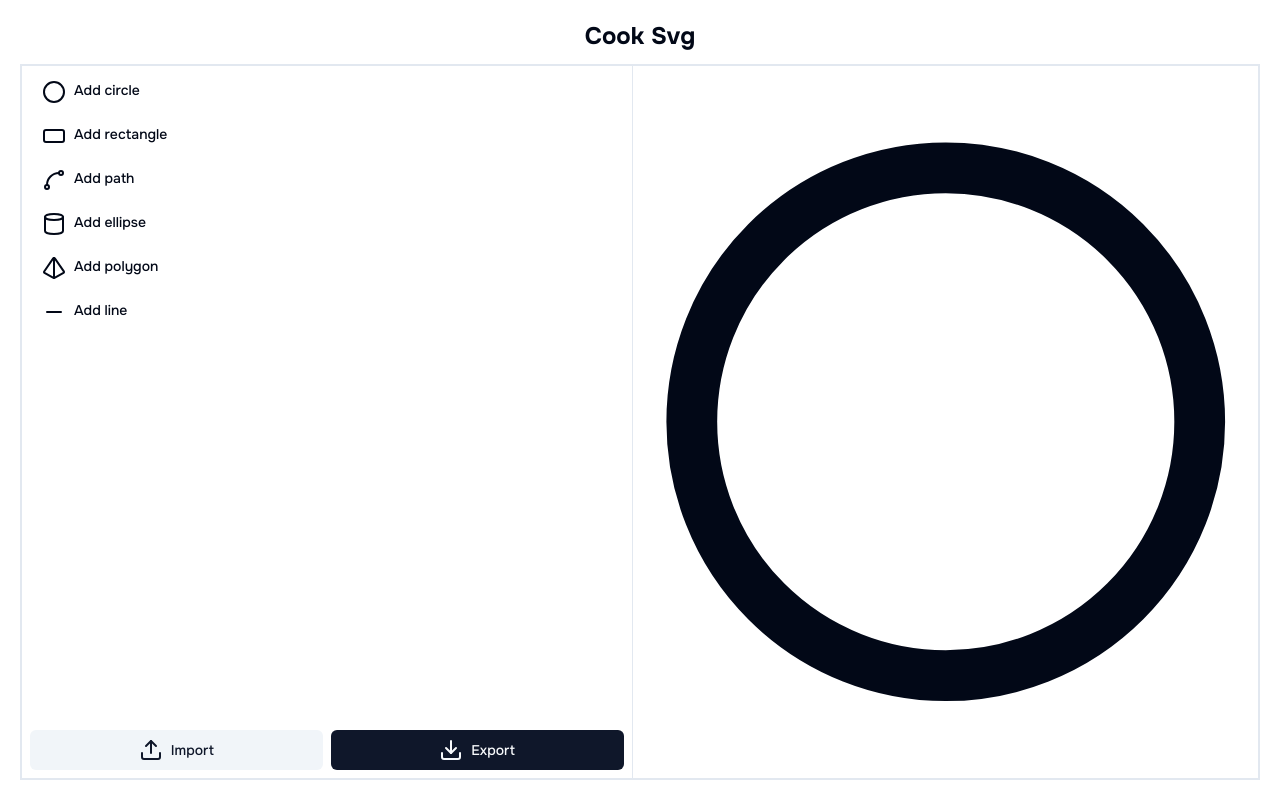
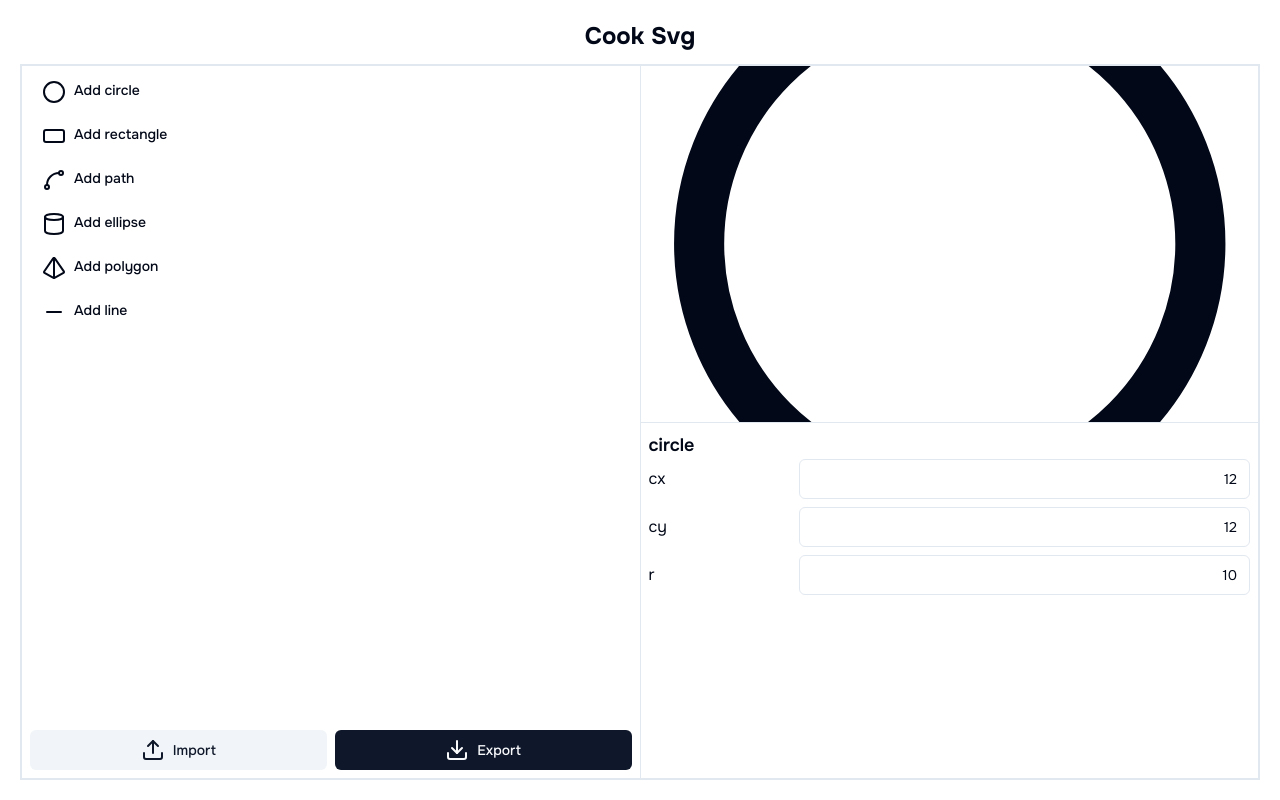
Before and after one commit to rubenpachecomatas/cook-svg, a Next.js app: page / in a window 1280 px wide. Both pictures are taken after a click on the button "Add circle". Built offline with nearby package versions, Linux system fonts and the light colour scheme.

Commit message:
Add inputs to edit svg elements attributes

```diff
--- a/app/_components/editor/Editor.tsx
+++ b/app/_components/editor/Editor.tsx
@@ -8,9 +8,18 @@ import {
 import useEditor from "./hooks/use-editor";
 import { SvgElementTypes } from "@/enums/svg-element-types.enum";
 import Controllers from "./_components/Controllers";
+import { Input } from "@/components/ui/input";
 
 const Editor = () => {
-  const { svgAttributes, handleAddElement, elements, handleExport, handleImport, svgRef } = useEditor();
+  const {
+    svgAttributes,
+    handleAddElement,
+    elements,
+    handleChangeAttribute,
+    handleExport,
+    handleImport,
+    svgRef,
+  } = useEditor();
 
   return (
     <ResizablePanelGroup
@@ -25,12 +34,11 @@ const Editor = () => {
         />
       </ResizablePanel>
       <ResizableHandle />
+      <ResizablePanel defaultSize={50}>
+        <ResizablePanelGroup direction="vertical">
           <ResizablePanel defaultSize={50} className="p-2">
             <div className="flex justify-center items-center h-full">
-          <svg
-            ref={svgRef}
-            {...svgAttributes}
-          >
+              <svg ref={svgRef} {...svgAttributes}>
                 {elements.map(({ type, attributes }, i) => {
                   if (type === SvgElementTypes.circle)
                     return <circle key={i} {...attributes} />;
@@ -40,6 +48,32 @@ const Editor = () => {
               </svg>
             </div>
           </ResizablePanel>
+          <ResizableHandle />
+          <ResizablePanel defaultSize={50} className="p-2">
+            <div>
+              {elements.map(({ id, type, attributes }) => (
+                <div key={id}>
+                  <h4 className="text-lg font-semibold">{type}</h4>
+                  <div className="flex flex-col gap-2">
+                    {Object.keys(attributes).map((key: string) => (
+                      <div className="grid grid-cols-4 items-center">
+                        <p className=" grid-flow-col">{key}</p>
+                        <Input
+                          className="text-right col-span-3"
+                          value={attributes[key]}
+                          onChange={(e) =>
+                            handleChangeAttribute({ e, id, field: key })
+                          }
+                        />
+                      </div>
+                    ))}
+                  </div>
+                </div>
+              ))}
+            </div>
+          </ResizablePanel>
+        </ResizablePanelGroup>
+      </ResizablePanel>
     </ResizablePanelGroup>
   );
 };
--- a/app/_components/editor/hooks/types/useEditorReturn.type.ts
+++ b/app/_components/editor/hooks/types/useEditorReturn.type.ts
@@ -3,10 +3,11 @@ import { SvgElement } from "@/types/svg-element.type";
 import { ElementRef, RefObject } from "react";
 
 export type UseEditorReturnType = {
-  elements: SvgElement[];
+  elements: object[];
   handleAddElement: (type: any) => void;
   handleExport: () => void;
   handleImport: (value: any) => void;
   svgRef: RefObject<ElementRef<"svg">>;
   svgAttributes: object;
+  handleChangeAttribute: (e: any) => void;
 };
--- a/app/_components/editor/hooks/use-editor.ts
+++ b/app/_components/editor/hooks/use-editor.ts
@@ -2,6 +2,7 @@ import { SvgElementTypes } from "@/enums/svg-element-types.enum";
 import { SvgElement } from "@/types/svg-element.type";
 import { useState, useRef, ElementRef, SyntheticEvent } from "react";
 import { UseEditorReturnType } from "./types/useEditorReturn.type";
+import { randomUUID } from "crypto";
 
 const useEditor = (): UseEditorReturnType => {
   const svgRef = useRef<ElementRef<"svg">>(null);
@@ -14,10 +15,31 @@ const useEditor = (): UseEditorReturnType => {
     strokeLinecap: "round",
     strokeLinejoin: "round",
   });
-  const [elements, setElements] = useState<any[]>([]);
+  const [elements, setElements] = useState<object[]>([]);
 
   const handleAddElement = (element: object) => {
-    setElements((prev) => [...prev, element]);
+    setElements((prev) => [...prev, { id: prev.length + 1, ...element }]);
+  };
+
+  const handleChangeAttribute = ({ e, id, field }) => {
+    setElements((prev) => {
+      let aux;
+      let aux2 = prev.filter((e) => {
+        if (e.id !== id) {
+          return true;
+        } else {
+          aux = e;
+          return false;
+        }
+      });
+      return [
+        ...aux2,
+        {
+          type: aux.type,
+          attributes: { ...aux.attributes, [field]: e.target.value },
+        },
+      ];
+    });
   };
 
   const handleExport = () => {
@@ -75,7 +97,11 @@ const useEditor = (): UseEditorReturnType => {
           const node = nodes[i];
           setElements((prev) => [
             ...prev,
-            { type: node.nodeName, attributes: formatAttributes(node.attributes) },
+            {
+              id: prev.length + 1,
+              type: node.nodeName,
+              attributes: formatAttributes(node.attributes),
+            },
           ]);
         }
       }
@@ -91,6 +117,7 @@ const useEditor = (): UseEditorReturnType => {
     elements,
     handleExport,
     handleImport,
+    handleChangeAttribute,
   };
 };
 
```
Lines whose indentation alone changed are shown as unchanged.
